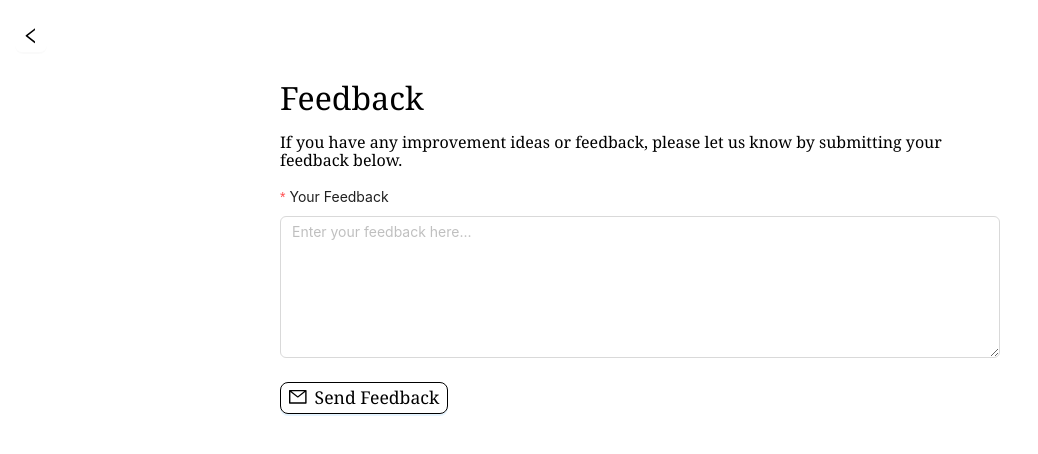
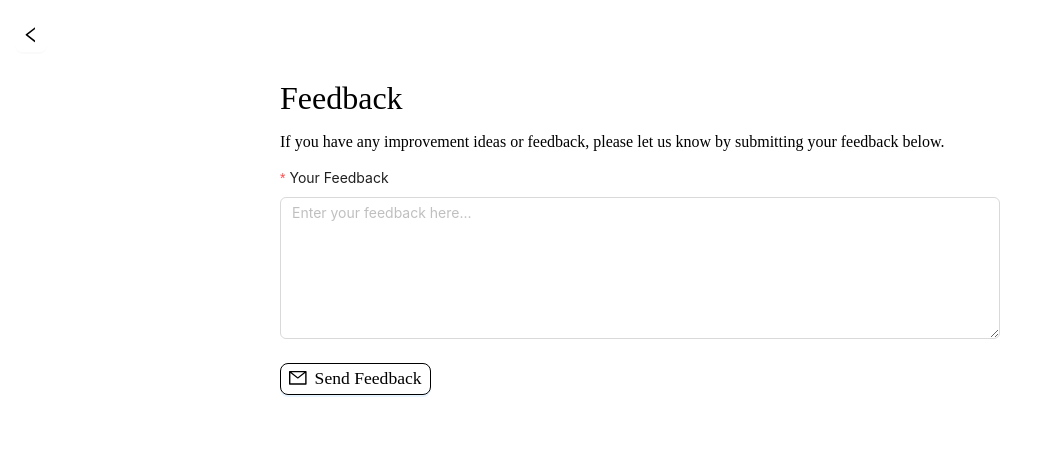
Before and after one commit to Darwin27264/Queens-Purity, a React (Create React App) app: page /feedback in a window 1280 px wide. Shown: the top 454 px of the page, without its empty margins (0-1038 px from the left). Built offline with nearby package versions, Linux system fonts and the light colour scheme; no server answers.

Commit message:
background img & question updates

```diff
--- a/src/components/Feedback.js
+++ b/src/components/Feedback.js
@@ -42,7 +42,7 @@ function Feedback() {
     color: theme === 'light' ? '#000' : '#fff',
     fontWeight: '100',
     fontSize: '1.1rem',
-    fontFamily: 'Georgia, serif',
+    fontFamily: 'Times New Roman, serif',
     padding: '4px 8px',
     cursor: 'pointer',
     transition: 'color 0.3s ease, border-color 0.3s ease',
@@ -58,7 +58,7 @@ function Feedback() {
     color: theme === 'light' ? '#000' : '#fff',
     fontWeight: '100',
     fontSize: '1.1rem',
-    fontFamily: 'Georgia, serif',
+    fontFamily: 'Times New Roman, serif',
     padding: '4px 8px',
     cursor: 'pointer',
     transition: 'color 0.3s ease, border-color 0.3s ease',
@@ -84,7 +84,7 @@ function Feedback() {
     color: theme === 'light' ? '#000' : '#fff',
     padding: '20px',
     borderRadius: '8px',
-    fontFamily: 'Georgia, serif',
+    fontFamily: 'Times New Roman, serif',
     textAlign: 'center',
   };
 
@@ -93,7 +93,7 @@ function Feedback() {
       padding: '40px',
       maxWidth: '800px',
       margin: '40px auto',
-      fontFamily: 'Georgia, serif',
+      fontFamily: 'Times New Roman, serif',
       color: theme === 'light' ? '#000' : '#fff',
       backgroundColor: theme === 'light' ? '#fff' : '#333',
       borderRadius: '8px',
@@ -104,16 +104,16 @@ function Feedback() {
         onClick={() => navigate(-1)}
         style={floatingBackButtonStyle}
       />
-      <h1 style={{ fontFamily: 'Georgia, serif' }}>Feedback</h1>
-      <p style={{ fontFamily: 'Georgia, serif' }}>
+      <h1 style={{ fontFamily: 'Times New Roman, serif' }}>Feedback</h1>
+      <p style={{ fontFamily: 'Times New Roman, serif' }}>
         If you have any improvement ideas or feedback, please let us know by submitting your feedback below.
       </p>
-      <Form form={form} layout="vertical" style={{ fontFamily: 'Georgia, serif' }}>
+      <Form form={form} layout="vertical" style={{ fontFamily: 'Times New Roman, serif' }}>
         <Form.Item
           label="Your Feedback"
           name="feedback"
           rules={[{ required: true, message: 'Please enter your feedback' }]}
-          style={{ fontFamily: 'Georgia, serif' }}
+          style={{ fontFamily: 'Times New Roman, serif' }}
         >
           <Input.TextArea rows={6} placeholder="Enter your feedback here..." />
         </Form.Item>
--- a/src/components/MainTest.js
+++ b/src/components/MainTest.js
@@ -96,7 +96,6 @@ const questions = [
     "Shotgunned a beer",
     "Shotgunned 3+ beer a night",
     "Used mobileorder",
-  "Had khao pho now at the arc and hated it",
     "Got lost on campus",
     "Threw up in a library / school building",
     "Submitted something to queensconfessionss",
@@ -104,7 +103,7 @@ const questions = [
     "Relied on chatgpt too much and failed an in person test",
     "Shittalked the commies",
     "Shittalked the eng kids",
-  "Gotten into a new relationship within less than a month from ending the previous one",
+    "Gotten into a new relationship < 30 days from ending the previous one",
     "Hooked up with someone on a sports team",
     "Hooked up with a commie and was disappointed",
     "Hooked up with an eng kids and was freaked out",
@@ -116,11 +115,10 @@ const questions = [
     "Said you were from Toronto but really from GTA",
     "Had to spent $100+ on course material",
     "Have friends from SLC / RMC",
-  "Been to asian glow",
     "Dated someone not your race",
     "WARLOCK",
     "Wuck festern?"
-];
+  ]
 
 function randomInRange(min, max) {
   return Math.random() * (max - min) + min;
@@ -135,8 +133,8 @@ function MainTest() {
   const screens = useBreakpoint();
   const { theme, toggleTheme } = useContext(ThemeContext);
 
+  // Preserve original container background for document/body
   const containerBackground = theme === 'light' ? '#f0f2f5' : '#121212';
-
   useEffect(() => {
     document.documentElement.style.backgroundColor = containerBackground;
     document.body.style.backgroundColor = containerBackground;
@@ -221,13 +219,36 @@ function MainTest() {
     document.body.style.overflow = mobileMenuOpen ? 'hidden' : '';
   }, [mobileMenuOpen]);
 
+  // New background image layer behind all content
+  const backgroundImageLayerStyle = {
+    position: 'fixed',
+    top: 0,
+    left: 0,
+    width: '100%',
+    height: '100%',
+    background: 'url("/images/background.png") repeat',
+    backgroundSize: '1500px',
+    zIndex: 0,
+    };
+
+    // Semi-transparent overlay to fade the background image
+    const backgroundOverlayStyle = {
+        position: 'fixed',
+        top: 0,
+        left: 0,
+        width: '100%',
+        height: '100%',
+        backgroundColor: theme === 'light' ? 'rgba(255, 255, 255, 0.5)' : 'rgba(0, 0, 0, 0.5)',
+        zIndex: 1,
+    };
+
   const containerStyle = {
     background: containerBackground,
     minHeight: '100vh',
     width: '100%',
     padding: '0 15px',
     boxSizing: 'border-box',
-    fontFamily: 'Georgia, serif',
+    fontFamily: 'Times New Roman, serif',
     color: theme === 'light' ? '#000' : '#fff',
     transition: 'color 0.3s ease, background 0.3s ease',
     position: 'relative',
@@ -244,6 +265,7 @@ function MainTest() {
     zIndex: 0,
     overflow: 'hidden',
     pointerEvents: 'none',
+    zIndex: 2,
   };
 
   const contentStyle = {
@@ -259,7 +281,7 @@ function MainTest() {
     boxShadow: '0 0 10px rgba(0,0,0,0.3)',
     transition: 'background-color 0.3s ease',
     position: 'relative',
-    zIndex: 1,
+    zIndex: 3,
   };
 
   const buttonRowStyle = {
@@ -291,7 +313,7 @@ function MainTest() {
     color: theme === 'light' ? '#000' : '#fff',
     fontWeight: '100',
     fontSize: '1.1rem',
-    fontFamily: 'Georgia, serif',
+    fontFamily: 'Times New Roman, serif',
     borderColor: theme === 'light' ? '#000' : '#fff',
     padding: '4px 8px',
     cursor: 'pointer',
@@ -305,12 +327,11 @@ function MainTest() {
     width: '200px',
     height: '50px',
     fontSize: '1.2rem',
-    fontFamily: 'Georgia, serif',
+    fontFamily: 'Times New Roman, serif',
     margin: '10px 0',
     borderRadius: '8px',
   };
 
-  // Now define dark mode toggle buttons:
   const darkModeButtonDesktop = (
     <Button
       icon={theme === 'light' ? <MoonOutlined /> : <SunOutlined />}
@@ -385,6 +406,7 @@ function MainTest() {
   const paragraphStyle = {
     marginBottom: '20px',
     lineHeight: '1.6',
+    textAlign: 'center',
   };
 
   const cautionStyle = {
@@ -421,6 +443,9 @@ function MainTest() {
 
   return (
     <div style={containerStyle}>
+      {/* Background image layer */}
+      <div style={backgroundImageLayerStyle} />
+      <div style={backgroundOverlayStyle} />
       {/* Absolutely positioned emoji layer */}
       <div style={emojiLayerStyle}>
         {emojiArray.map(({ id, emoji, topPos, leftPos, dx, dy, size, duration }) => {
@@ -514,7 +539,6 @@ function MainTest() {
         <Button icon={<MailOutlined />} style={dockButtonStyle} onClick={() => navigate('/feedback')}>
           Feedback
         </Button>
-        {/* Dark mode toggle placed at the very right */}
         {darkModeButtonDesktop}
       </div>
 
@@ -538,7 +562,7 @@ function MainTest() {
         </p>
 
         <p style={paragraphStyle}>
-          Check every statement that applies to you. When you're done, click "Finish Test" to see how your score compares to others!
+            Click on every item you have done. Your purity score will be calculated at the end.
         </p>
 
         {/* Age Input */}
--- a/src/components/ResultsPage.js
+++ b/src/components/ResultsPage.js
@@ -146,7 +146,7 @@ function ResultsPage() {
     alignItems: 'flex-start',
     padding: '2rem 0.5rem',
     boxSizing: 'border-box',
-    fontFamily: 'Georgia, serif',
+    fontFamily: 'Times New Roman, serif',
   };
 
   // Main content area
@@ -155,7 +155,7 @@ function ResultsPage() {
     maxWidth: isMobile ? '400px' : '800px',
     position: 'relative',
     padding: '0 1rem',
-    fontFamily: 'Georgia, serif',
+    fontFamily: 'Times New Roman, serif',
   };
 
   // 2 columns on mobile, 4 on desktop. Each column is `blockSize` wide.
@@ -164,7 +164,7 @@ function ResultsPage() {
     gridTemplateColumns: `repeat(${isMobile ? 2 : 4}, ${blockSize})`,
     justifyContent: 'center',
     gap: '0.55rem',
-    fontFamily: 'Georgia, serif',
+    fontFamily: 'Times New Roman, serif',
   };
 
   // We remove `width: blockSize` so the item width is controlled by the grid.
@@ -198,18 +198,18 @@ function ResultsPage() {
     marginBottom: '4px',
     color: textColor,
     fontSize: '1rem',
-    fontFamily: 'Georgia, serif',
+    fontFamily: 'Times New Roman, serif',
   };
   const headerTitleStyle = {
     margin: 10,
     color: textColor,
     fontSize: '1.4rem',
-    fontFamily: 'Georgia, serif',
+    fontFamily: 'Times New Roman, serif',
   };
   const headerTextStyle = {
     color: textColor,
     fontSize: '1rem',
-    fontFamily: 'Georgia, serif',
+    fontFamily: 'Times New Roman, serif',
   };
 
   function StatBlock({ title, value }) {
```
Also changed, not shown: public/images/background.png (added). Lines whose indentation alone changed are shown as unchanged.
